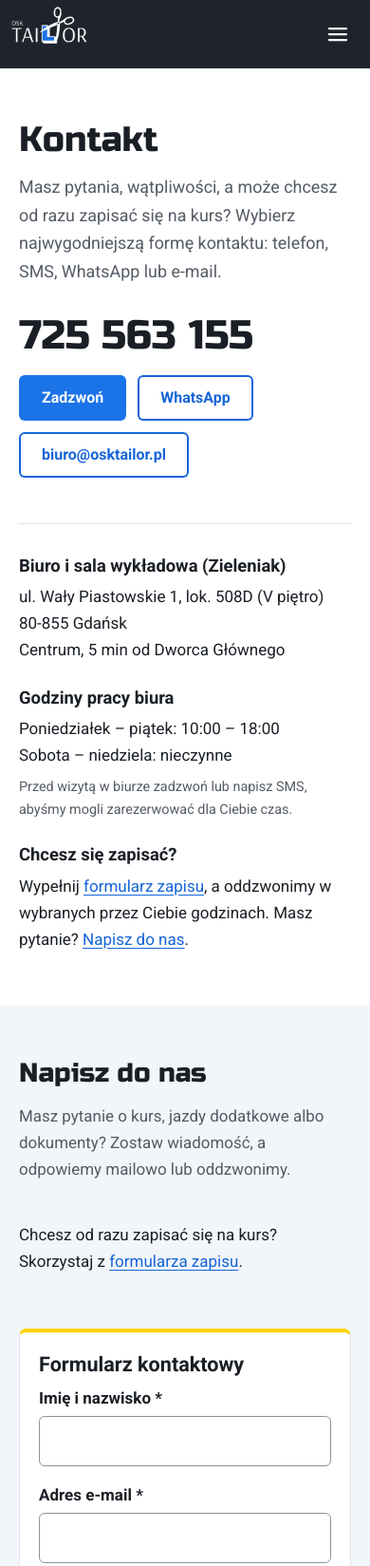
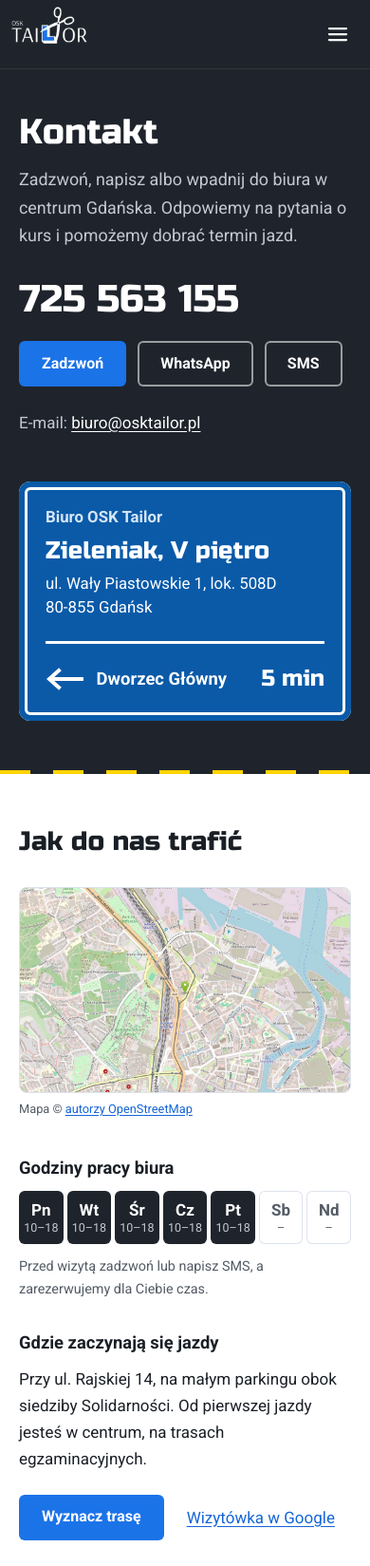
Before and after one commit to GKunc/osktailor, a plain HTML site: page src/kontakt/index.html in a window 390 px wide. Shown: the top 1649 px of the page at 95% size. Drawn offline with Linux system fonts and the light colour scheme.

Commit message:
Redesign the Kontakt page
Phone and quick actions on asphalt next to the office address drawn as a
Polish blue information sign; map beside a week strip of office hours and
where lessons start; calmer contact form; company details as a compact list.

Co-Authored-By: Claude Opus 5.5 <noreply@anthropic.com>

```diff
--- a/src/css/styles.css
+++ b/src/css/styles.css
@@ -278,6 +278,60 @@ article figure img { display:block; border-radius:var(--radius); }
 .field-hp { position:absolute; left:-9999px; width:1px; height:1px; overflow:hidden; }
 .form-status { min-height:1.65em; margin:1rem 0 0; font-weight:700; }
 
+/* Kontakt: the office address is a Polish blue information sign; the rest stays quiet */
+.kontakt-hero { background:var(--asphalt); color:var(--on-dark); padding:clamp(3rem, 7vw, 5.5rem) var(--gutter) clamp(3.5rem, 7vw, 5.5rem); display:grid; grid-template-columns:minmax(0, 7fr) minmax(0, 5fr); gap:3rem 4rem; align-items:center; position:relative; }
+.kontakt-hero::after { content:""; position:absolute; left:0; right:0; bottom:0; height:4px; background:var(--dashes); }
+.kontakt-hero h1 { font-size:clamp(2.3rem, 1.3rem + 3.6vw, 4.1rem); line-height:1.04; margin:0 0 1rem; }
+.kontakt-hero .lead { color:var(--on-dark-muted); margin:0 0 2rem; max-width:34rem; }
+.kontakt-phone { font-family:var(--head); font-size:clamp(2.5rem, 1.2rem + 5vw, 4.5rem); line-height:1; margin:0 0 1.5rem; }
+.kontakt-phone a { color:#fff; text-decoration:none; }
+.kontakt-phone a:hover { color:var(--yellow); }
+.kontakt-actions { display:flex; flex-wrap:wrap; gap:.75rem; margin:0 0 1.5rem; }
+.kontakt-hero .btn { background:#1b73e8; color:#fff; }
+.kontakt-mail { margin:0; color:var(--on-dark-muted); }
+.kontakt-mail a { color:#fff; }
+
+.road-sign { --sign:#0a5aa8; background:var(--sign); color:#fff; border-radius:12px; padding:1.75rem 1.75rem 1.5rem; box-shadow: inset 0 0 0 6px var(--sign), inset 0 0 0 9px #fff; }
+.road-sign h2 { font-family:Roboto, system-ui, sans-serif; font-weight:700; font-size:1.05rem; color:#d6e6f7; margin:0 0 .75rem; max-width:none; }
+.road-sign address { font-size:1.05rem; line-height:1.5; }
+.sign-big { display:block; font-family:var(--head); font-size:clamp(1.6rem, 1.1rem + 1.6vw, 2.2rem); line-height:1.1; margin-bottom:.5rem; }
+.sign-route { display:flex; align-items:center; gap:.85rem; margin:1.4rem 0 0; padding-top:1.1rem; border-top:3px solid #fff; font-weight:700; font-size:1.15rem; }
+.sign-route svg { flex:none; }
+.sign-route strong { margin-left:auto; font-family:var(--head); font-weight:400; font-size:1.5rem; }
+
+.kontakt-route h2 { margin-bottom:2rem; }
+.route-grid { display:grid; grid-template-columns:minmax(0, 7fr) minmax(0, 5fr); gap:2.5rem 3.5rem; align-items:start; }
+.route-grid .map { margin:0; }
+.route-info h3 { margin:0 0 .75rem; }
+.route-info h3 + p { margin-top:0; }
+.route-info .note { margin:.75rem 0 2rem; }
+.week { list-style:none; margin:0; padding:0; display:grid; grid-template-columns:repeat(7, minmax(0, 1fr)); gap:4px; }
+.week li { background:var(--asphalt); color:#fff; border-radius:6px; padding:.6rem .2rem; text-align:center; line-height:1.25; }
+.week abbr { display:block; text-decoration:none; font-weight:700; }
+.week span { display:block; font-size:.78rem; color:var(--on-dark-muted); font-variant-numeric:tabular-nums; }
+.week .closed { background:transparent; color:var(--muted); box-shadow:inset 0 0 0 1px var(--line); }
+.week .closed span { color:var(--muted); }
+@media (prefers-color-scheme: dark) { .week li:not(.closed) { background:var(--asphalt-2); } }
+.route-actions { display:flex; flex-wrap:wrap; gap:.75rem 1.5rem; align-items:center; margin:1.5rem 0 0; }
+
+.kontakt-write { display:grid; grid-template-columns:minmax(0, 5fr) minmax(0, 7fr); gap:2.5rem 4rem; align-items:start; }
+.write-intro { position:sticky; top:7rem; }
+.write-intro p { max-width:30rem; color:var(--muted); }
+.write-form form { display:grid; grid-template-columns:1fr 1fr; gap:0 1.25rem; }
+.write-form .field, .write-form .note, .write-form .form-status { grid-column:1 / -1; }
+.write-form .field:nth-of-type(2), .write-form .field:nth-of-type(3) { grid-column:auto; }
+.write-form .btn { justify-self:start; }
+
+.kontakt-company { display:grid; grid-template-columns:minmax(0, 7fr) minmax(0, 5fr); gap:2.5rem 4rem; }
+.kontakt-company .h3 { margin-bottom:.9rem; }
+.kontakt-company ul + .h3 { margin-top:2rem; }
+.company { margin:0; }
+.company div { display:grid; grid-template-columns:11rem minmax(0, 1fr); gap:1rem; padding:.5rem 0; border-top:1px solid var(--line); }
+.company div:first-child { border-top:0; padding-top:0; }
+.company dt { color:var(--muted); }
+.company dd { margin:0; font-variant-numeric:tabular-nums; }
+.inline-links { list-style:none; padding:0; margin:0; display:flex; flex-wrap:wrap; gap:.5rem 1.25rem; }
+
 /* Footer */
 .site-footer { background:var(--asphalt); color:var(--on-dark-muted); padding-top:3rem; padding-bottom:2rem; font-size:.95rem; }
 .site-footer a { color:#fff; }
@@ -301,6 +355,10 @@ article figure img { display:block; border-radius:var(--radius); }
 }
 
 @media (max-width: 760px) {
+  .kontakt-hero, .route-grid, .kontakt-write, .kontakt-company { grid-template-columns:minmax(0,1fr); }
+  .write-intro { position:static; }
+  .write-form form { grid-template-columns:minmax(0,1fr); }
+  .company div { grid-template-columns:minmax(0,1fr); gap:0; }
   .signup { grid-template-columns:minmax(0,1fr); }
   .hero { grid-template-columns:minmax(0,1fr); padding:0; min-height:0; }
   .hero-photo { order:-1; height:auto; aspect-ratio:16/9; object-position:55% 35%; }
--- a/src/kontakt/index.html
+++ b/src/kontakt/index.html
@@ -54,36 +54,67 @@
     </nav>
   </header>
   <main id="main">
-    <section class="section contact">
+    <section class="kontakt-hero">
+      <div class="kontakt-hero-text">
         <h1>Kontakt</h1>
-      <p class="lead">Masz pytania, wątpliwości, a może chcesz od razu zapisać się na kurs? Wybierz najwygodniejszą formę kontaktu: telefon, SMS, WhatsApp lub e-mail.</p>
-      <p class="contact-phone"><a href="tel:+48725563155">725&nbsp;563&nbsp;155</a></p>
-      <p class="contact-actions"><a class="btn" href="tel:+48725563155">Zadzwoń</a> <a class="btn btn-outline" href="https://wa.me/48725563155" rel="noopener">WhatsApp</a> <a class="btn btn-outline" href="mailto:biuro@osktailor.pl">biuro@osktailor.pl</a></p>
-      <div class="contact-grid">
-        <div>
-          <h2 class="h3">Biuro i sala wykładowa (Zieleniak)</h2>
-          <address>ul. Wały Piastowskie 1, lok. 508D (V piętro)<br>80-855 Gdańsk<br>Centrum, 5 min od Dworca Głównego</address>
+        <p class="lead">Zadzwoń, napisz albo wpadnij do biura w centrum Gdańska. Odpowiemy na pytania o kurs i pomożemy dobrać termin jazd.</p>
+        <p class="kontakt-phone"><a href="tel:+48725563155">725&nbsp;563&nbsp;155</a></p>
+        <p class="kontakt-actions">
+          <a class="btn" href="tel:+48725563155">Zadzwoń</a>
+          <a class="btn btn-ghost" href="https://wa.me/48725563155" rel="noopener">WhatsApp</a>
+          <a class="btn btn-ghost" href="sms:+48725563155">SMS</a>
+        </p>
+        <p class="kontakt-mail">E-mail: <a href="mailto:biuro@osktailor.pl">biuro@osktailor.pl</a></p>
       </div>
-        <div>
-          <h2 class="h3">Godziny pracy biura</h2>
-          <p>Poniedziałek – piątek: 10:00 – 18:00<br>Sobota – niedziela: nieczynne</p>
-          <p class="note">Przed wizytą w biurze zadzwoń lub napisz SMS, abyśmy mogli zarezerwować dla Ciebie czas.</p>
+      <div class="road-sign">
+        <h2>Biuro OSK Tailor</h2>
+        <address>
+          <span class="sign-big">Zieleniak, V piętro</span>
+          ul. Wały Piastowskie 1, lok. 508D<br>80-855 Gdańsk
+        </address>
+        <p class="sign-route">
+          <svg viewBox="0 0 40 24" width="40" height="24" aria-hidden="true"><path d="M38 12H6M14 3l-10 9 10 9" fill="none" stroke="currentColor" stroke-width="4" stroke-linecap="square"/></svg>
+          <span>Dworzec Główny</span>
+          <strong>5 min</strong>
+        </p>
       </div>
-        <div>
-          <h2 class="h3">Chcesz się zapisać?</h2>
-          <p>Wypełnij <a href="../zapisy/">formularz zapisu</a>, a oddzwonimy w wybranych przez Ciebie godzinach. Masz pytanie? <a href="#napisz">Napisz do nas</a>.</p>
+    </section>
+
+    <section class="section kontakt-route" id="dojazd">
+      <h2>Jak do nas trafić</h2>
+      <div class="route-grid">
+        <figure class="map">
+          <a href="https://www.google.com/maps/dir/?api=1&amp;destination=54.358566%2C18.646852" rel="noopener">
+            <img src="../img/mapa-dojazdu.jpg" alt="Mapa centrum Gdańska z zaznaczonym biurem OSK Tailor przy ul. Wały Piastowskie 1, obok Dworca Głównego" width="1100" height="680" loading="lazy">
+          </a>
+          <figcaption>Mapa © <a href="https://www.openstreetmap.org/copyright" rel="noopener">autorzy OpenStreetMap</a></figcaption>
+        </figure>
+        <div class="route-info">
+          <h3>Godziny pracy biura</h3>
+          <ol class="week" aria-label="Godziny pracy biura w tygodniu">
+            <li><abbr title="poniedziałek">Pn</abbr><span>10–18</span></li>
+            <li><abbr title="wtorek">Wt</abbr><span>10–18</span></li>
+            <li><abbr title="środa">Śr</abbr><span>10–18</span></li>
+            <li><abbr title="czwartek">Cz</abbr><span>10–18</span></li>
+            <li><abbr title="piątek">Pt</abbr><span>10–18</span></li>
+            <li class="closed"><abbr title="sobota">Sb</abbr><span><span aria-hidden="true">–</span><span class="visually-hidden">nieczynne</span></span></li>
+            <li class="closed"><abbr title="niedziela">Nd</abbr><span><span aria-hidden="true">–</span><span class="visually-hidden">nieczynne</span></span></li>
+          </ol>
+          <p class="note">Przed wizytą zadzwoń lub napisz SMS, a zarezerwujemy dla Ciebie czas.</p>
+          <h3>Gdzie zaczynają się jazdy</h3>
+          <p>Przy ul. Rajskiej 14, na małym parkingu obok siedziby Solidarności. Od pierwszej jazdy jesteś w centrum, na trasach egzaminacyjnych.</p>
+          <p class="route-actions"><a class="btn" href="https://www.google.com/maps/dir/?api=1&amp;destination=54.358566%2C18.646852" rel="noopener">Wyznacz trasę</a> <a href="https://share.google/oarLvjTelRbrn5q8C" rel="noopener">Wizytówka w Google</a></p>
         </div>
       </div>
     </section>
 
-    <section class="section band signup" id="napisz">
-      <div class="signup-text">
+    <section class="section band kontakt-write" id="napisz">
+      <div class="write-intro">
         <h2>Napisz do nas</h2>
-        <p class="section-intro">Masz pytanie o kurs, jazdy dodatkowe albo dokumenty? Zostaw wiadomość, a odpowiemy mailowo lub oddzwonimy.</p>
-        <p>Chcesz od razu zapisać się na kurs? Skorzystaj z <a href="../zapisy/">formularza zapisu</a>.</p>
+        <p>Masz pytanie o kurs, jazdy dodatkowe albo dokumenty? Zostaw wiadomość, a odpowiemy mailowo lub oddzwonimy.</p>
+        <p>Chcesz od razu zapisać się na kurs? Użyj <a href="../zapisy/">formularza zapisu</a>, w którym wybierzesz rodzaj kursu i godzinę kontaktu.</p>
       </div>
-      <div class="form-card">
-        <h2 class="h3">Formularz kontaktowy</h2>
+      <div class="write-form">
         <form id="contact-form" class="js-form" action="mailto:biuro@osktailor.pl?subject=Wiadomo%C5%9B%C4%87%20ze%20strony%20osktailor.pl" method="post" enctype="text/plain"
           data-msg-sending="Wysyłamy wiadomość…"
           data-msg-mailto="Otworzyliśmy Twój program pocztowy z gotową wiadomością do biura. Wystarczy ją wysłać. Jeśli program się nie otworzył, zadzwoń: 725 563 155 lub napisz na biuro@osktailor.pl."
@@ -121,43 +152,33 @@
       </div>
     </section>
 
-    <section class="section" id="dojazd">
-      <h2>Mapa dojazdu</h2>
-      <p class="section-intro">Biuro znajdziesz w budynku Zieleniak, 5 minut pieszo od Dworca Głównego. Jazdy zaczynają się niedaleko, przy ul. Rajskiej 14, na małym parkingu obok siedziby Solidarności.</p>
-      <figure class="map">
-        <a href="https://www.google.com/maps/dir/?api=1&amp;destination=54.358566%2C18.646852" rel="noopener">
-          <img src="../img/mapa-dojazdu.jpg" alt="Mapa centrum Gdańska z zaznaczonym biurem OSK Tailor przy ul. Wały Piastowskie 1, obok Dworca Głównego" width="1100" height="680" loading="lazy">
-        </a>
-        <figcaption>Mapa © <a href="https://www.openstreetmap.org/copyright" rel="noopener">autorzy OpenStreetMap</a></figcaption>
-      </figure>
-      <p class="contact-actions"><a class="btn" href="https://www.google.com/maps/dir/?api=1&amp;destination=54.358566%2C18.646852" rel="noopener">Wyznacz trasę w Google Maps</a> <a class="btn btn-outline" href="https://share.google/oarLvjTelRbrn5q8C" rel="noopener">Nasza wizytówka Google</a></p>
-    </section>
-
-    <section class="section band">
-      <div class="contact-grid no-rule">
+    <section class="section kontakt-company">
       <div>
-          <h2 class="h3">Dane rejestrowe (do faktur i przelewów)</h2>
-          <p>Właścicielem marki OSK Tailor jest:<br>MK Drift Michał Krawiec<br>ul. Antoniego Antczaka 7a, lok. 7, 80-041 Gdańsk</p>
-          <p>NIP: 5783086901<br>REGON: 525147544<br>Numer ewidencyjny OSK: 02002261<br>Numer konta: 23&nbsp;1050&nbsp;1764 1000&nbsp;0090 8511&nbsp;7126</p>
+        <h2 class="h3">Dane do faktur i przelewów</h2>
+        <dl class="company">
+          <div><dt>Firma</dt><dd>MK Drift Michał Krawiec, właściciel marki OSK Tailor</dd></div>
+          <div><dt>Adres</dt><dd>ul. Antoniego Antczaka 7a, lok. 7, 80-041 Gdańsk</dd></div>
+          <div><dt>NIP</dt><dd>5783086901</dd></div>
+          <div><dt>REGON</dt><dd>525147544</dd></div>
+          <div><dt>Nr ewidencyjny OSK</dt><dd>02002261</dd></div>
+          <div><dt>Numer konta</dt><dd>23&nbsp;1050&nbsp;1764 1000&nbsp;0090 8511&nbsp;7126</dd></div>
+        </dl>
       </div>
       <div>
         <h2 class="h3">Znajdziesz nas też tutaj</h2>
-          <ul class="plain-list">
+        <ul class="inline-links">
           <li><a href="https://www.facebook.com/people/OSK-Tailor/61574449417575/" rel="noopener">Facebook</a></li>
           <li><a href="https://www.instagram.com/osk_tailor/" rel="noopener">Instagram</a></li>
           <li><a href="https://www.tiktok.com/@osk.tailor" rel="noopener">TikTok</a></li>
           <li><a href="https://www.youtube.com/@OSKTailor" rel="noopener">YouTube</a></li>
           <li><a href="https://www.trojmiasto.pl/OSK-Tailor-Nauka-Jazdy-Gdansk-o100676.html" rel="noopener">Trojmiasto.pl</a></li>
         </ul>
-        </div>
-        <div>
-          <h2 class="h3">Cennik i dokumenty</h2>
-          <ul class="plain-list">
-            <li><a href="../cennik/">Cennik usług</a></li>
-            <li><a href="../dokumenty/">Dokumenty do pobrania</a></li>
+        <h2 class="h3">Przydatne strony</h2>
+        <ul class="inline-links">
+          <li><a href="../cennik/">Cennik</a></li>
+          <li><a href="../dokumenty/">Dokumenty</a></li>
           <li><a href="../faq/">Najczęstsze pytania</a></li>
         </ul>
-        </div>
       </div>
     </section>
   </main>
```
Lines whose indentation alone changed are shown as unchanged.
